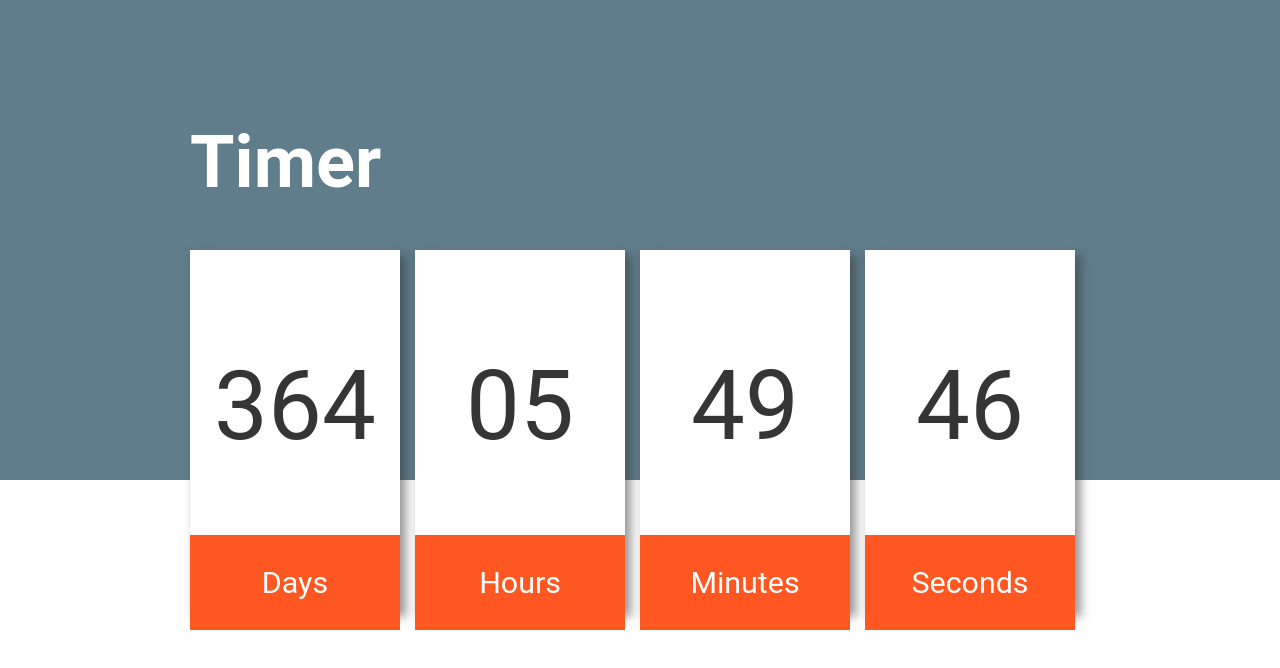
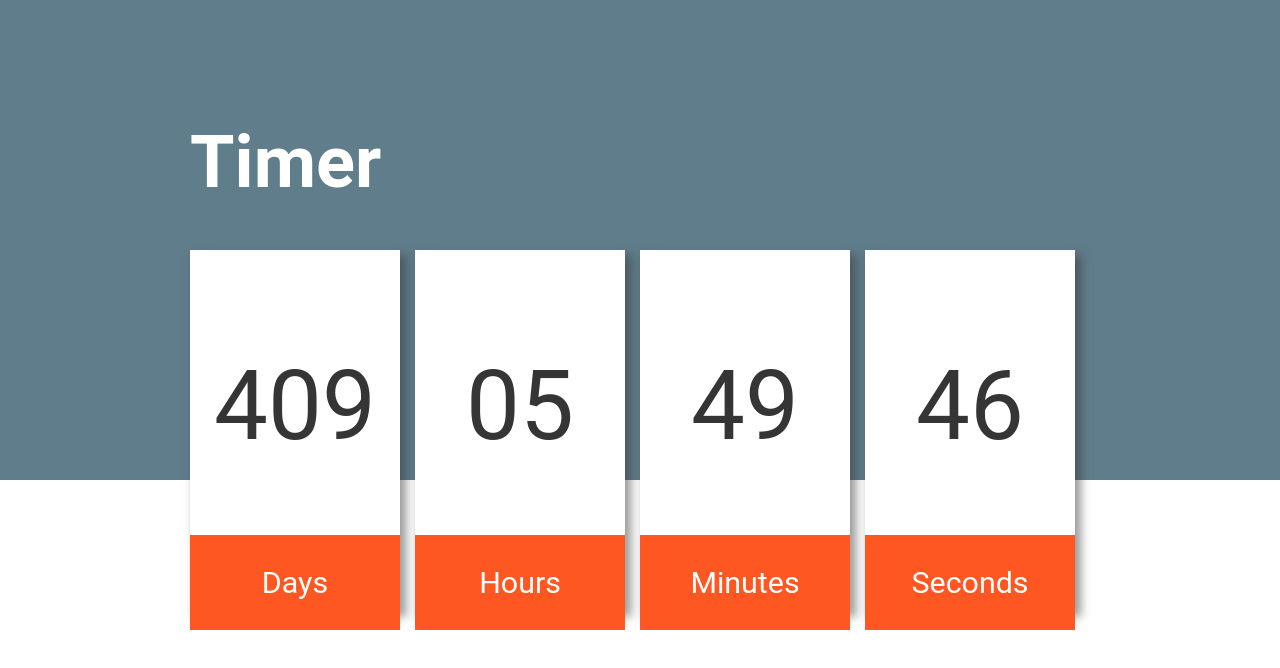
Before and after one commit to Diz1111Diz/goit-js-hw-11-timer, a plain HTML site: page index.html in a window 1280 px wide. Drawn offline with Linux system fonts and the light colour scheme.

Commit message:
add data. Day when i will be free

```diff
--- a/index.js
+++ b/index.js
@@ -49,5 +49,5 @@ class CountdownTimer {
 
 new CountdownTimer({
     selector: "#timer-1",
-    targetDate: new Date("March 02, 2021")
+    targetDate: new Date("April 16, 2021")
 });
--- a/style.css
+++ b/style.css
@@ -48,6 +48,7 @@ h1 {
 
 #timer-1 {
     color: #353535;
+    z
 }
 
 #timer-1 p {
```
